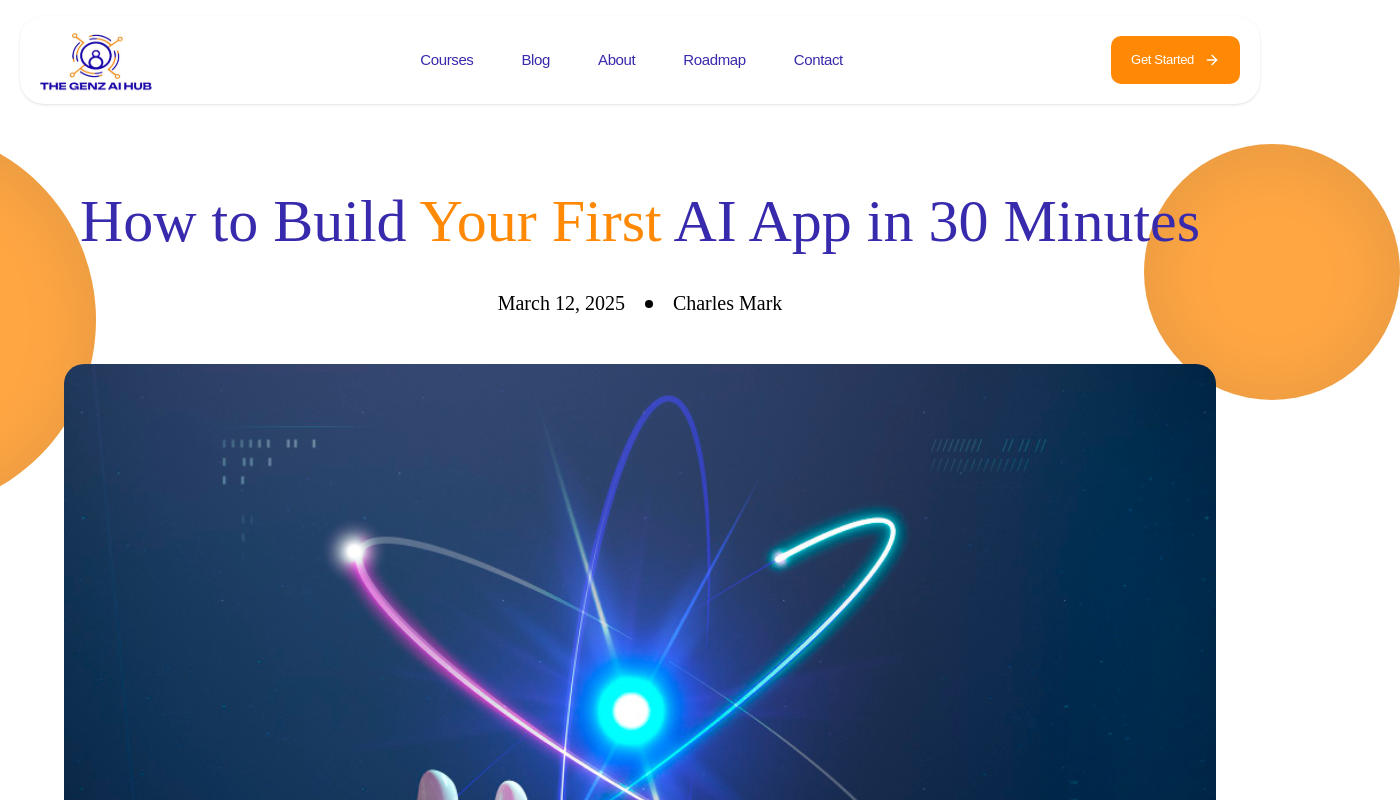
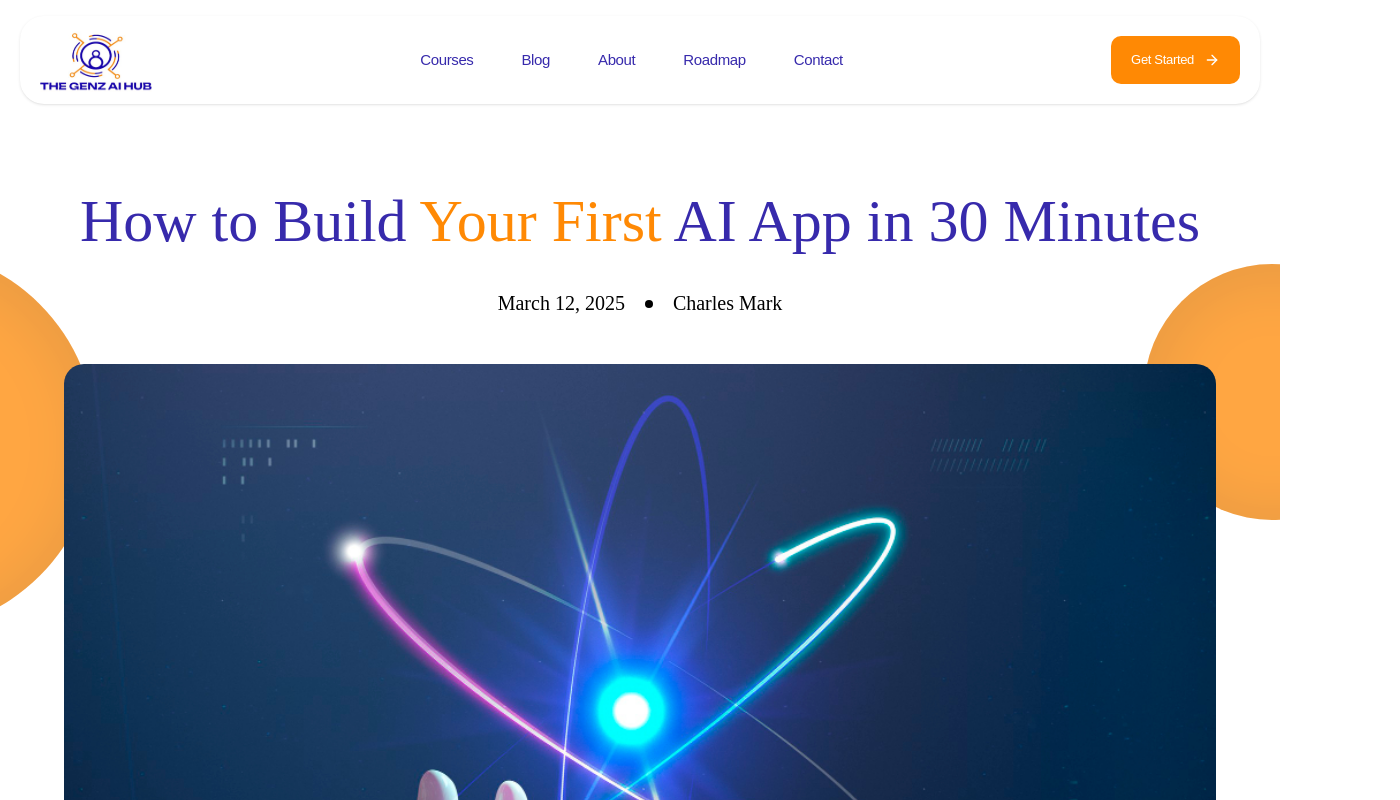
Before and after one commit to boyalonetech/Genz_Ai_Hub, a Next.js app: page /blog/1 in a window 1280 px wide. Shown: the top 800 px of the page, 1400 px wide, since content can reach past the window. Built offline with nearby package versions, Linux system fonts and the light colour scheme; a web font is replaced by a local one.

Commit message:
adding props data fetch to single page

```diff
--- a/src/app/blog/[id]/page.tsx
+++ b/src/app/blog/[id]/page.tsx
@@ -29,7 +29,7 @@
     .slice(0, 3);
 
   return (
-    <div className="min-h-screen bg-white overflow-hidden px-4 sm:px-6 lg:px-8 py-8 md:py-12 lg:py-16">
+    <div className="min-h-screen bg-white relative overflow-hidden px-4 sm:px-6 lg:px-8 py-0 md:py-12 lg:py-16 overflow-x-hidden">
       {/* Decorative circles */}
       <div className="absolute w-32 h-32 md:w-48 md:h-48 lg:w-64 lg:h-64 -right-16 md:-right-24 lg:-right-30 top-20 md:top-32 lg:top-36 opacity-75 bg-orange-400 rounded-full shadow-[inset_0px_4px_53px_18px_rgba(0,0,0,0.1)] pointer-events-none" />
       <div className="absolute w-48 h-48 md:w-64 md:h-64 lg:w-96 lg:h-96 -left-24 md:-left-32 lg:-left-72 top-20 md:top-32 lg:top-32 opacity-75 bg-orange-400 rounded-full shadow-[inset_0px_4px_53px_18px_rgba(0,0,0,0.1)] pointer-events-none" />
```
